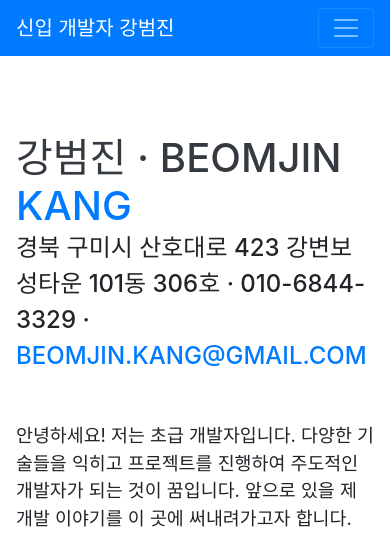
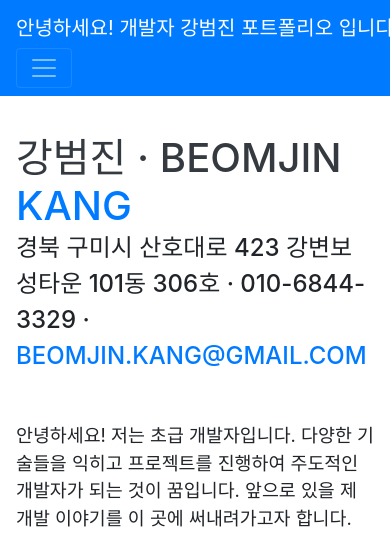
Before and after one commit to kangbam/kangbam.github.io, a website with bundled scripts: page index.html in a window 390 px wide. Shown: the top 558 px of the page. Built offline with nearby package versions, Linux system fonts and the light colour scheme; a web font is replaced by a local one.

Commit message:
title 변경

```diff
--- a/index.html
+++ b/index.html
@@ -27,7 +27,7 @@
 
   <nav class="navbar navbar-expand-lg navbar-dark bg-primary fixed-top" id="sideNav">
     <a class="navbar-brand js-scroll-trigger" href="#page-top">
-      <span class="d-block d-lg-none"> 신입 개발자 강범진</span>
+      <span class="d-block d-lg-none">안녕하세요! 개발자 강범진 포트폴리오 입니다.</span>
       <span class="d-none d-lg-block">
         <img class="img-fluid img-profile rounded-circle mx-auto mb-2" src="img/profile.jpg" alt="">
       </span>
```
